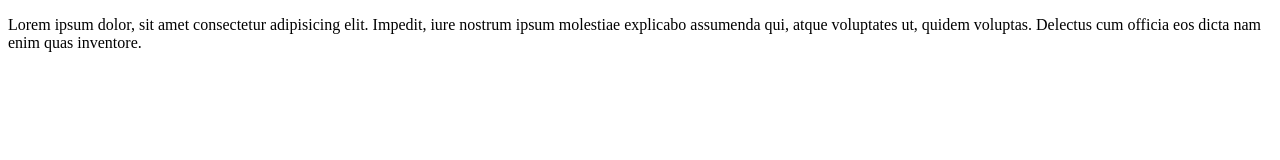
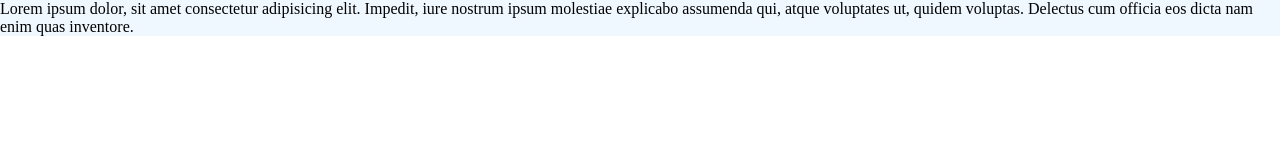
Before and after one commit to offozoremmanuel/my-first-git, a website: page index.html in a window 1280 px wide. Drawn offline with Linux system fonts and the light colour scheme.

Commit message:
i have added my css file

```diff
--- /dev/null
+++ b/indeex.css
@@ -0,0 +1,11 @@
+*{
+    margin: 0;
+    padding: 0;
+
+}
+div{
+    background-color: aliceblue;
+}
+p{
+    color: black;
+}
--- a/index.html
+++ b/index.html
@@ -4,6 +4,7 @@
     <meta charset="UTF-8">
     <meta name="viewport" content="width=device-width, initial-scale=1.0">
     <title>my first git</title>
+    <link rel="stylesheet" href="indeex.css">
 </head>
 <body>
     <div>
```
